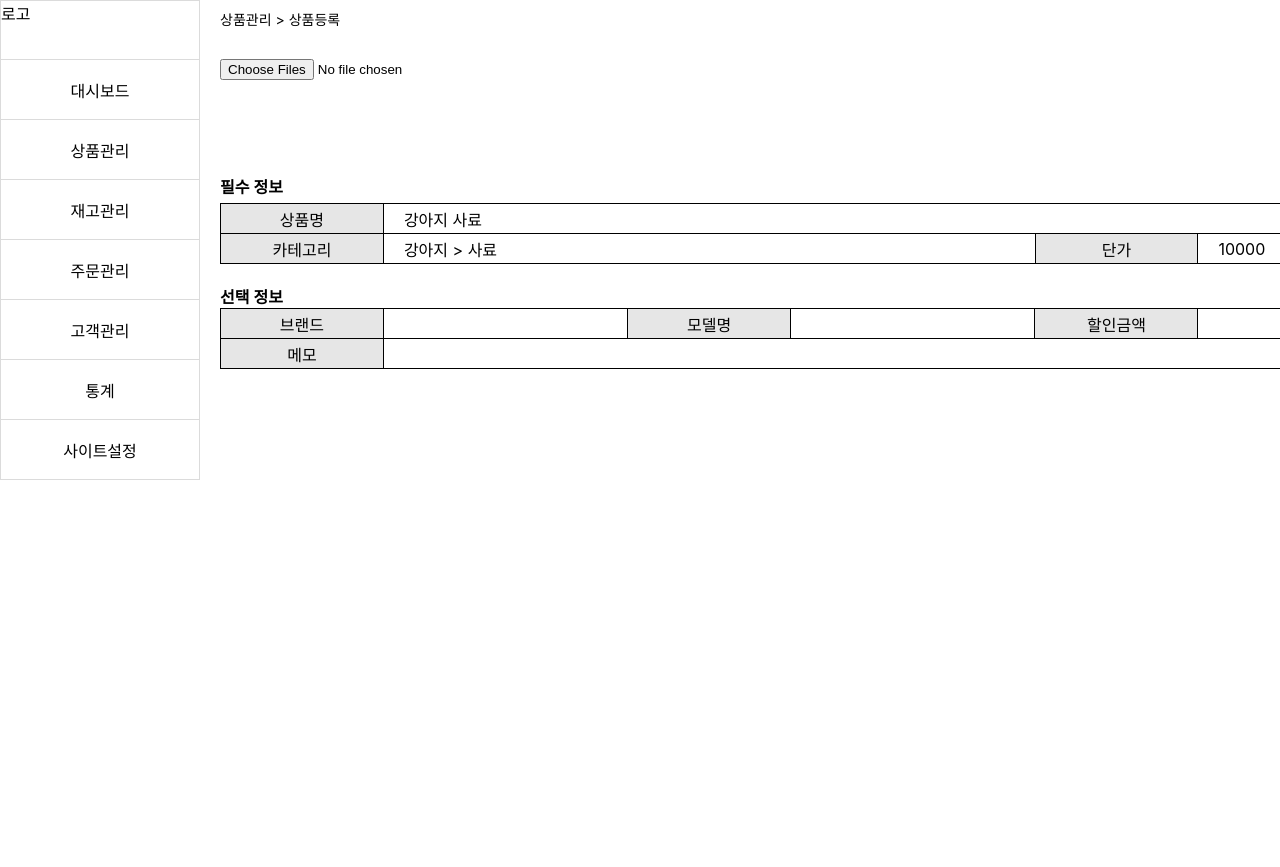
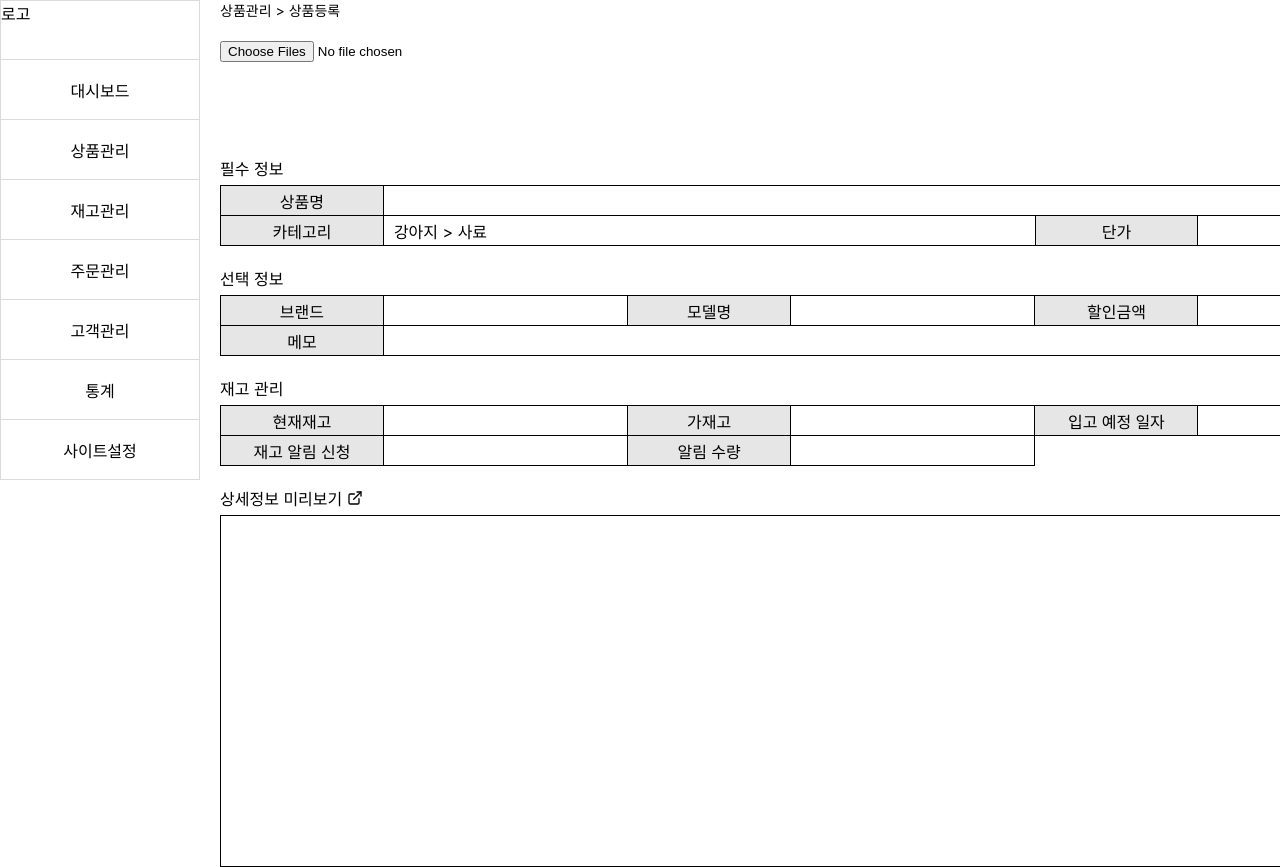
Before and after one commit to meong-nyang/front, a React (Create React App) app: page /admin/product/register in a window 1280 px wide. Shown: the top 867 px of the page. Before the commit the page ends 800 px from the top, so only its background shows below. Built offline with nearby package versions, Linux system fonts and the light colour scheme.

Commit message:
전체 틀 완성

```diff
--- a/src/pages/admin/ProductManagement/ProductRegisterPage/ProductRegisterPage.jsx
+++ b/src/pages/admin/ProductManagement/ProductRegisterPage/ProductRegisterPage.jsx
@@ -4,10 +4,12 @@ import MainLayout from "../../../../components/admin/MainLayout/MainLayout";
 import * as s from "./style";
 import { useMutation } from "react-query";
 import { instance } from "../../../../apis/util/instance";
+import { FiExternalLink } from "react-icons/fi";
 
 function ProductRegisterPage() {
 
-    const emptyRegisterData = {
+    const emptyProductData = {
+        productName: "",
         petGroupId: "",
         categoryId: "",
         productPrice: "",
@@ -16,13 +18,13 @@ function ProductRegisterPage() {
         productBrand: "",
         productModel: "",
         productMemo: "",
-        recommendation: "",
+        recommendation: "yes",
         currentStock: "",
         expectedStock: "",
         productImage: ""
     }
 
-    const [ registerData, setRegisterData ] = useState(emptyRegisterData);
+    const [ productData, setProductData ] = useState(emptyProductData);
     const [ selectedFiles, setSelectedFiles ] = useState([]);
 
     const imagesToFormData = () => {
@@ -30,24 +32,25 @@ function ProductRegisterPage() {
         for (let i of selectedFiles) {
             formData.append('productImage', i);
         }
-        setRegisterData(data => ({
+        setProductData(data => ({
             ...data,
             productImage: formData
         }));
     }
 
-    const toFormData = () => {
+    const formData = () => {
         const formData = new FormData();
-        formData.append("petGroupId", registerData.petGroupId);
-        formData.append("productPrice", registerData.productPrice);
-        formData.append("productPriceDiscount", registerData.productPriceDiscount);
-        formData.append("productDetail", registerData.productDetail);
-        formData.append("productBrand", registerData.productBrand);
-        formData.append("productModel", registerData.productModel);
-        formData.append("productMemo", registerData.productMemo);
-        formData.append("recommendation", registerData.recommendation);
-        formData.append("currentStock", registerData.currentStock);
-        formData.append("expectedStock", registerData.expectedStock);
+        formData.append("productName", productData.productName)
+        formData.append("petGroupId", productData.petGroupId);
+        formData.append("productPrice", productData.productPrice);
+        formData.append("productPriceDiscount", productData.productPriceDiscount);
+        formData.append("productDetail", productData.productDetail);
+        formData.append("productBrand", productData.productBrand);
+        formData.append("productModel", productData.productModel);
+        formData.append("productMemo", productData.productMemo);
+        formData.append("recommendation", productData.recommendation);
+        formData.append("currentStock", productData.currentStock);
+        formData.append("expectedStock", productData.expectedStock);
         for (let i of selectedFiles) {
             formData.append('productImage', i);
         }
@@ -55,7 +58,7 @@ function ProductRegisterPage() {
     }
 
     const registerProductMutation = useMutation(
-        async () => await instance.post("/admin/product", toFormData(), {
+        async () => await instance.post("/admin/product", formData(), {
             headers: {
                 'Content-Type': 'multipart/form-data'
             }
@@ -77,7 +80,6 @@ function ProductRegisterPage() {
     }
 
     const handleRegisterButtonOnClick = () => {
-        // imagesToFormData();  // 이미지를 FormData로 변환
         registerProductMutation.mutateAsync();
     }
 
@@ -89,20 +91,20 @@ function ProductRegisterPage() {
                 </div>
                 <div css={s.buttons}>
                     <span>필수 정보</span>
-                    <button onClick={() => {imagesToFormData(); console.log(registerData)}}>취소</button>
+                    <button>취소</button>
                     <button onClick={handleRegisterButtonOnClick}>등록</button>
                 </div>
                 <div css={s.mustData}>
                     <table>
                         <tr>
                             <th>상품명</th>
-                            <td colSpan="7">강아지 사료</td>
+                            <td colSpan="7"></td>
                         </tr>
                         <tr>
                             <th>카테고리</th>
                             <td>{"강아지 > 사료"}</td>
                             <th>단가</th>
-                            <td>10000</td>
+                            <td></td>
                             <th>추천상품</th>
                             <td>
                                 <div css={s.recommendBox}>
@@ -140,6 +142,33 @@ function ProductRegisterPage() {
                         </tr>
                     </table>
                 </div>
+                <div css={s.stockManagement}>
+                    <span>재고 관리</span>
+                    <table>
+                        <tr>
+                            <th>현재재고</th>
+                            <td></td>
+                            <th>가재고</th>
+                            <td></td>
+                            <th>입고 예정 일자</th>
+                            <td></td>
+                            <th>입고 수량</th>
+                            <td></td>
+                        </tr>
+                        <tr>
+                            <th>재고 알림 신청</th>
+                            <td></td>
+                            <th>알림 수량</th>
+                            <td></td>
+                        </tr>
+                    </table>
+                </div>
+                <div css={s.productDetail}>
+                    <span>상세정보 미리보기 <FiExternalLink /></span>
+                    <div>
+
+                    </div>
+                </div>
             </div>
         </MainLayout>
     );
--- a/src/pages/admin/ProductManagement/ProductRegisterPage/style.js
+++ b/src/pages/admin/ProductManagement/ProductRegisterPage/style.js
@@ -3,6 +3,15 @@ import { css } from "@emotion/react";
 export const layout = css`
     width: 100%;
     height: 100%;
+
+    & td > input {
+        box-sizing: border-box;
+        border: none;
+        outline: none;
+        width: 100%;
+        height: 90%;
+        font-size: 16px;
+    }
 `;
 
 export const images = css`
@@ -27,7 +36,6 @@ export const buttons = css`
         flex-grow: 1;
         display: flex;
         align-items: end;
-        font-weight: 600;
     }
 
     & > button {
@@ -92,6 +100,38 @@ export const optionalData = css`
     margin-top: 20px;
 
     & > span {
-        font-weight: 600;
+        display: inline-block;
+        margin-bottom: 5px;
     }
 `;
+
+export const stockManagement = css`
+    margin-top: 20px;
+
+    & > span {
+        display: inline-block;
+        margin-bottom: 5px;
+    }
+`;
+
+export const productDetail = css`
+    margin-top: 20px;
+    height: 350px;
+
+    & > span {
+        display: flex;
+        align-items: center;
+        margin-bottom: 5px;
+        cursor: pointer;
+
+        & > svg {
+            margin-left: 5px;
+        }
+    }
+
+    & > div {
+        border: 1px solid black;
+        width: 100%;
+        height: 100%;
+    }
+`;
--- a/src/styles/common.js
+++ b/src/styles/common.js
@@ -38,6 +38,6 @@ export const reset = css`
 
     td {
         width: 15%;
-        padding: 0px 20px;
+        padding: 0px 10px;
     }
 `;
```
